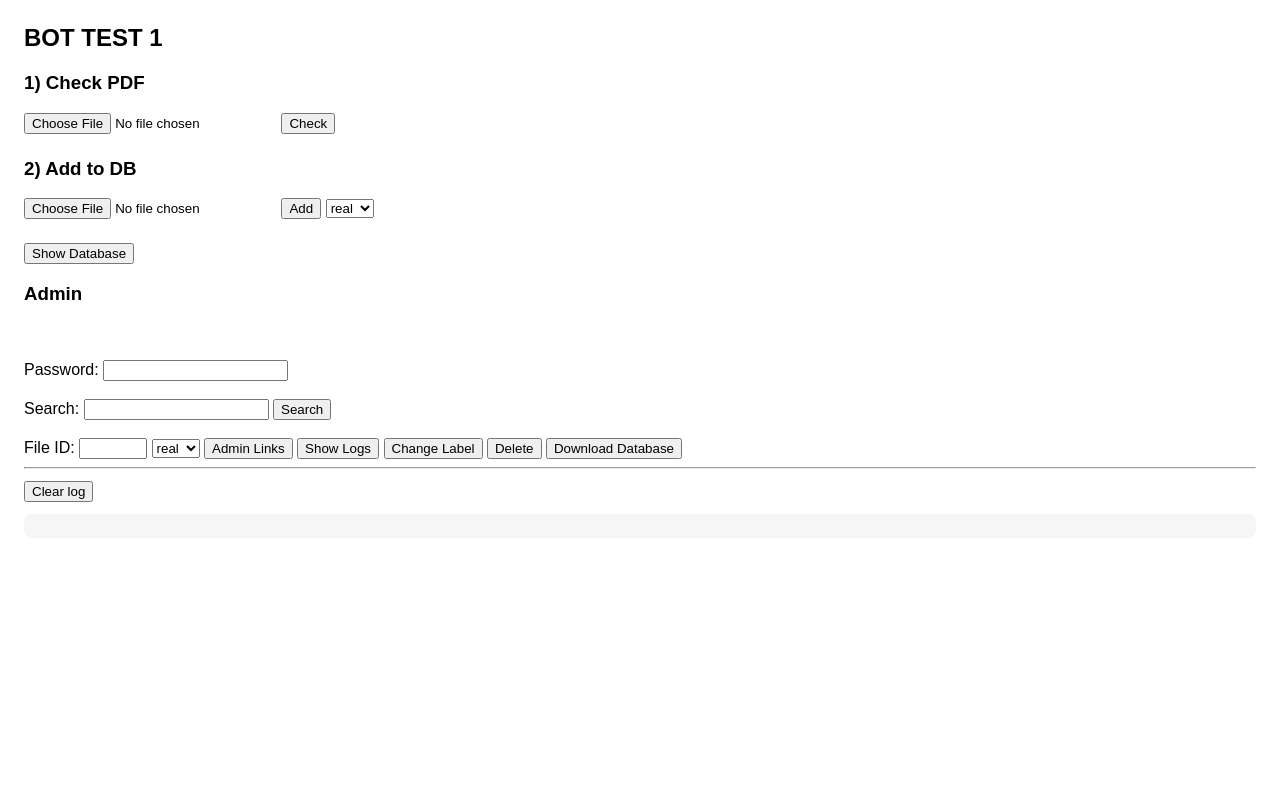
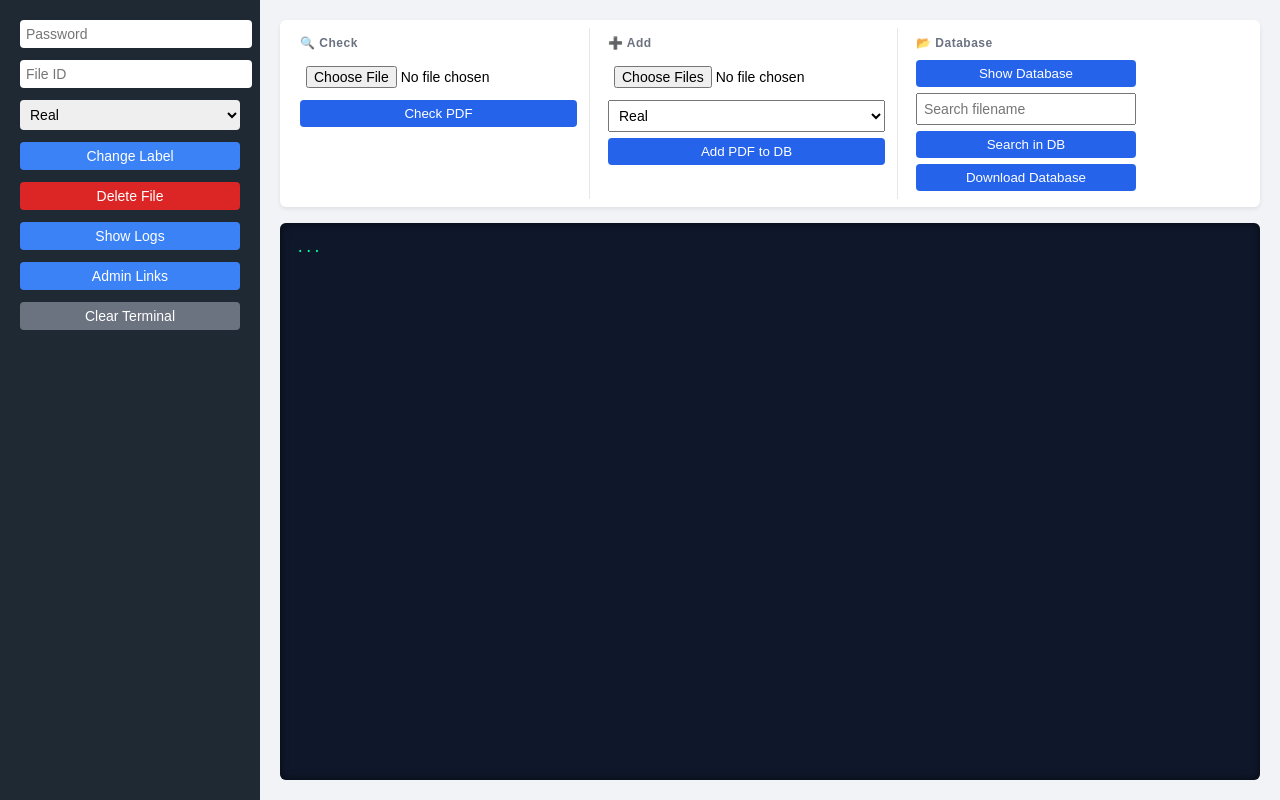
Before and after one commit to ByPro8/PDF-BOT, a FastAPI app: page / in a window 1280 px wide. Run offline with FastAPI, Linux system fonts and the light colour scheme.

Commit message:
interface refactoring

```diff
--- a/templates/index.html
+++ b/templates/index.html
@@ -1,126 +1,296 @@
 <!doctype html>
-<html>
+<html lang="en">
 
 <head>
   <meta charset="utf-8">
-  <title>PDF Check</title>
+  <title>Suck My PDF</title>
+
   <style>
+    body {
+      margin: 0;
+      font-family: Arial, sans-serif;
+      background: #f1f3f6;
+    }
+
+    /* ---------- LAYOUT ---------- */
+
+    .app {
+      display: grid;
+      grid-template-columns: 260px 1fr;
+      height: 100vh;
+    }
+
+    /* ---------- SIDEBAR ---------- */
+
+    .sidebar {
+      background: #1f2933;
+      color: white;
+      padding: 20px;
+      display: flex;
+      flex-direction: column;
+      gap: 12px;
+    }
+
+    .sidebar h2 {
+      margin: 0 0 12px 0;
+      text-align: center;
+      font-size: 20px;
+    }
+
+    .sidebar input,
+    .sidebar select,
+    .sidebar button {
+      width: 100%;
+      padding: 6px;
+      font-size: 14px;
+    }
+
+    .sidebar input,
+    .sidebar select {
+      border-radius: 4px;
+      border: none;
+    }
+
+    .sidebar button {
+      background: #3b82f6;
+      border: none;
+      border-radius: 4px;
+      color: white;
+      cursor: pointer;
+    }
+
+    .sidebar button:hover {
+      background: #2563eb;
+    }
+
+    .sidebar button.red {
+      background: #dc2626;
+    }
+
+    .sidebar button.red:hover {
+      background: #b91c1c;
+    }
+
+    .sidebar button.gray {
+      background: #6b7280;
+    }
+
+    .sidebar button.gray:hover {
+      background: #4b5563;
+    }
+
+    /* ---------- MAIN ---------- */
+
+    .main {
+      padding: 20px;
+      display: flex;
+      flex-direction: column;
+      gap: 16px;
+    }
+
+    /* ---------- TOP BAR ---------- */
+
+    .topbar {
+      background: white;
+      border-radius: 6px;
+      padding: 8px;
+      display: flex;
+      gap: 6px;
+      align-items: stretch;
+      overflow-x: auto;
+      box-shadow: 0 2px 4px rgba(0, 0, 0, 0.08);
+    }
+
+    .topbar input,
+    .topbar select {
+      padding: 6px;
+      font-size: 14px;
+    }
+
+    .topbar button {
+      padding: 6px 12px;
+      background: #2563eb;
+      color: white;
+      border: none;
+      border-radius: 4px;
+      cursor: pointer;
+    }
+
+    .topbar button:hover {
+      background: #1d4ed8;
+    }
+
+    /* ---------- TERMINAL ---------- */
+
+    .terminal {
+      flex: 1;
+      background: #0f172a;
+      color: #00ff9c;
+      padding: 16px;
+      border-radius: 6px;
+      overflow-y: auto;
+      font-family: Consolas, monospace;
+      font-size: 14px;
+      box-shadow: inset 0 0 8px rgba(0, 0, 0, 0.6);
+    }
+
+    /* ---------- BUTTON ---------- */
+
     .open-btn {
       display: inline-block;
       padding: 4px 10px;
-      background: #007bff;
+      background: #22c55e;
       color: white;
       border-radius: 4px;
       text-decoration: none;
       font-size: 12px;
-      margin: 4px 0;
+      margin-top: 6px;
     }
 
     .open-btn:hover {
-      background: #0056b3;
+      background: #16a34a;
+    }
+
+    /* ----- TOPBAR BLOCKS ----- */
+
+    .block {
+      display: flex;
+      flex-direction: column;
+      gap: 6px;
+      padding: 8px 12px;
+      border-right: 1px solid #e5e7eb;
+      min-width: 220px;
+    }
+
+    .block:last-child {
+      border-right: none;
+    }
+
+    .title {
+      font-size: 12px;
+      color: #6b7280;
+      font-weight: bold;
+      letter-spacing: 0.5px;
+      margin-bottom: 4px;
     }
   </style>
 </head>
 
-<body style="font-family:Arial;margin:24px">
 
-  <h2> BOT TEST 1</h2>
+<body>
 
-  <!-- -------- CHECK -------- -->
+  <div class="app">
 
-  <h3>1) Check PDF</h3>
+    <!-- ================= SIDEBAR ================= -->
 
-  <input id="checkFile" type="file" accept="application/pdf">
-  <button onclick="checkPdf()">Check</button>
+    <div class="sidebar">
 
+      <input id="adminPass" type="password" placeholder="Password">
 
-  <!-- -------- ADD -------- -->
+      <input id="fileId" placeholder="File ID">
 
-  <h3 style="margin-top:24px">2) Add to DB</h3>
-
-
-
-  <input id="addFile" type="file" accept="application/pdf">
-  <button onclick="addPdf()">Add</button>
-  <select id="label">
-    <option value="real">real</option>
-    <option value="fake">fake</option>
+      <select id="newLabel">
+        <option value="real">Real</option>
+        <option value="fake">Fake</option>
       </select>
 
+      <button onclick="updateLabel()">Change Label</button>
 
-  <!-- -------- CONTROLS -------- -->
+      <button class="red" onclick="deleteFile()">Delete File</button>
 
-  <div style="margin-top:24px">
+      <button onclick="loadAdminLogs()">Show Logs</button>
 
+      <button onclick="showAdminLinks()">Admin Links</button>
 
-
-    <button onclick="loadDB()">Show Database</button>
+      <button class="gray" onclick="clearLog()">Clear Terminal</button>
 
     </div>
 
 
-  <!-- -------- OUTPUT -------- -->
-  <h3>Admin</h3>
+    <!-- ================= MAIN ================= -->
 
-  <br><br>
-  Password:
-  <input id="adminPass" type="password">
+    <div class="main">
 
-  <br><br>
 
-  Search:
-  <input id="searchBox">
-  <button onclick="searchDB()">Search</button>
+      <!-- ---------- TOP BAR ---------- -->
 
-  <br><br>
+      <div class="topbar">
 
-  File ID:
-  <input id="fileId" style="width:60px">
 
-  <select id="newLabel">
-    <option value="real">real</option>
-    <option value="fake">fake</option>
+        <!-- ===== CHECK ===== -->
+        <div class="block">
+
+          <div class="title">🔍 Check</div>
+
+          <input id="checkFile" type="file" accept="application/pdf">
+
+          <button onclick="checkPdf()">Check PDF</button>
+
+        </div>
+
+
+        <!-- ===== ADD ===== -->
+        <div class="block">
+
+          <div class="title">➕ Add</div>
+
+          <input id="addFile" type="file" accept="application/pdf" multiple>
+
+          <select id="label">
+            <option value="real">Real</option>
+            <option value="fake">Fake</option>
           </select>
 
-  <button onclick="showAdminLinks()">Admin Links</button>
-  <button onclick="loadAdminLogs()">Show Logs</button>
-  <button onclick="updateLabel()">Change Label</button>
-  <button onclick="deleteFile()">Delete</button>
-  <button onclick="downloadDB()">Download Database</button>
-  <hr>
+          <button onclick="addPdf()">Add PDF to DB</button>
 
-  <div style="margin-top:12px">
-    <button onclick="clearLog()">Clear log</button>
         </div>
 
-  <pre id="out" style="
-white-space:pre-wrap;
-background:#f6f6f6;
-padding:12px;
-border-radius:8px;
-margin-top:12px;
-">
-</pre>
+
+        <!-- ===== DATABASE ===== -->
+        <div class="block">
+
+          <div class="title">📂 Database</div>
+
+          <button onclick="loadDB()">Show Database</button>
+
+          <input id="searchBox" placeholder="Search filename">
+
+          <button onclick="searchDB()">Search in DB</button>
+
+          <button onclick="downloadDB()">Download Database</button>
+
+        </div>
 
 
-  <!-- -------- SCRIPT -------- -->
+      </div>
 
+
+      <!-- ---------- TERMINAL ---------- -->
+
+      <div id="out" class="terminal">
+        ...
+      </div>
+
+
+    </div>
+
+  </div>
+
+</body>
 <script>
 
   const outEl = document.getElementById("out");
 
-    const show = (text) => {
-      outEl.textContent = text;
+  const show = (t) => {
+    outEl.textContent = t;
   };
 
-
   function clearLog() {
-      outEl.textContent = "";
+    show("Cleared.");
   }
 
 
-    // ---------------- CHECK ----------------
-
+  // ================= CHECK =================
 
   async function checkPdf() {
 
@@ -131,8 +301,7 @@ margin-top:12px;
       return;
     }
 
-      // Show processing
-      show("⏳ Checking PDF... Please wait");
+    show("⏳ Checking PDF...");
 
     const fd = new FormData();
     fd.append("file", f);
@@ -146,29 +315,20 @@ margin-top:12px;
 
       const j = await r.json();
 
-
-        // ---- MATCH FOUND ----
+      // Match found
       if (j.matched_with) {
 
         const link = location.origin + j.matched_with.url;
 
-          let html = "";
-
-          html += j.message + "<br><br>";
-
-          html += "Matched with:<br>";
-          html += `#${j.matched_with.id} | ${j.matched_with.filename}<br>`;
-          html += `<a href="${link}" target="_blank" class="open-btn">Open PDF</a>`;
-
-          outEl.innerHTML = html;
+        outEl.innerHTML =
+          j.message + "<br><br>" +
+          `#${j.matched_with.id} | ${j.matched_with.filename}<br>` +
+          `<a class="open-btn" target="_blank" href="${link}">Open PDF</a>`;
 
         return;
       }
 
-
-        // ---- NO MATCH ----
       show(j.message || "Error");
-
 
     } catch {
 
@@ -178,10 +338,7 @@ margin-top:12px;
   }
 
 
-
-
-
-    // ---------------- ADD ----------------
+  // ================= ADD =================
 
   async function addPdf() {
 
@@ -197,8 +354,7 @@ margin-top:12px;
       return;
     }
 
-      // ✅ Show processing
-      show("⏳ Uploading & saving PDF... Please wait");
+    show("⏳ Uploading & saving PDF...");
 
     const fd = new FormData();
     fd.append("label", label);
@@ -214,23 +370,18 @@ margin-top:12px;
       const j = await r.json();
 
 
-        // ---- HANDLE DUPLICATE ----
+      // Duplicate
       if (j.error === "DUPLICATE" && j.existing) {
 
         const link = location.origin + j.existing.url;
 
-          let html = "";
-
-          html += "❌ DUPLICATE NAME: " + j.existing.filename + "<br><br>";
-          html += "Already exists:<br>";
-          html += `#${j.existing.id} | ${j.existing.label.toUpperCase()} | ${j.existing.filename}<br>`;
-          html += `<a href="${link}" target="_blank" class="open-btn">Open PDF</a>`;
-
-          outEl.innerHTML = html;
+        outEl.innerHTML =
+          "❌ DUPLICATE NAME<br><br>" +
+          `#${j.existing.id} | ${j.existing.label.toUpperCase()} | ${j.existing.filename}<br>` +
+          `<a class="open-btn" target="_blank" href="${link}">Open PDF</a>`;
 
       } else {
 
-          // ✅ Normal success / error
         show(j.message || "Error");
 
       }
@@ -241,34 +392,31 @@ margin-top:12px;
 
     }
 
-      // ✅ ALWAYS reset inputs
+    // Reset
     fileInput.value = "";
     labelSelect.value = "real";
     if (passInput) passInput.value = "";
   }
 
 
+  // ================= DATABASE =================
 
-
-
-    // ---------------- DATABASE ----------------
   async function loadDB() {
 
-      // Show loading instantly
-      outEl.innerHTML = "⏳ Loading database...";
+    show("⏳ Loading database...");
 
     try {
 
       const r = await fetch("/files");
 
       if (!r.ok) {
-          throw new Error("Server error");
+        throw new Error();
       }
 
       const list = await r.json();
 
       if (!list.length) {
-          outEl.innerHTML = "📂 Database is empty";
+        show("📂 Database is empty");
         return;
       }
 
@@ -279,30 +427,36 @@ margin-top:12px;
         const link = location.origin + "/open/" + f.id;
 
         html += `#${f.id} | ${f.label.toUpperCase()} | ${f.filename}<br>`;
-          html += `<a href="${link}" target="_blank" class="open-btn">Open PDF</a><br><br>`;
+        html += `<a class="open-btn" target="_blank" href="${link}">Open PDF</a><br><br>`;
 
       });
 
       outEl.innerHTML = html;
 
-      } catch (err) {
+    } catch {
 
-        console.error(err);
-
-        outEl.innerHTML = "❌ Failed to load database";
+      show("❌ Failed to load database");
 
     }
   }
 
 
-    // -------- SEARCH --------
+  // ================= SEARCH =================
 
   async function searchDB() {
 
     const q = document.getElementById("searchBox").value;
 
+    if (!q) {
+      show("❌ Enter search text");
+      return;
+    }
+
+    show("⏳ Searching...");
+
+    try {
+
       const r = await fetch("/search?q=" + encodeURIComponent(q));
-
       const list = await r.json();
 
       if (!list.length) {
@@ -310,33 +464,34 @@ margin-top:12px;
         return;
       }
 
-      let out = "SEARCH RESULTS:\n\n";
+      let html = "<b>🔍 SEARCH RESULTS</b><br><br>";
 
       list.forEach(f => {
 
-        const link =
-          location.origin + "/open/" + f.id;
+        const link = location.origin + "/open/" + f.id;
 
-        out += `#${f.id} | ${f.label} | ${f.filename}\n`;
-        out += `Open: ${link}\n\n`;
+        html += `#${f.id} | ${f.label.toUpperCase()} | ${f.filename}<br>`;
+        html += `<a class="open-btn" target="_blank" href="${link}">Open PDF</a><br><br>`;
 
       });
 
-      show(out);
+      outEl.innerHTML = html;
 
+    } catch {
+
+      show("❌ Search failed");
+
+    }
   }
 
 
-    // -------- LABEL --------
+  // ================= LABEL =================
 
   async function updateLabel() {
 
-      const idInput = document.getElementById("fileId");
-      const passInput = document.getElementById("adminPass");
+    const id = document.getElementById("fileId").value.trim();
+    const pw = document.getElementById("adminPass").value.trim();
     const label = document.getElementById("newLabel").value;
-
-      const id = idInput.value.trim();
-      const pw = passInput.value.trim();
 
     if (!id || isNaN(id)) {
       show("❌ Enter valid file ID");
@@ -347,6 +502,8 @@ margin-top:12px;
       show("❌ Enter admin password");
       return;
     }
+
+    show("⏳ Updating label...");
 
     const fd = new FormData();
 
@@ -371,23 +528,19 @@ margin-top:12px;
 
     }
 
-      passInput.value = "";
+    document.getElementById("adminPass").value = "";
   }
 
 
-    // -------- DELETE --------
+  // ================= DELETE =================
 
   async function deleteFile() {
 
-      const idInput = document.getElementById("fileId");
-      const passInput = document.getElementById("adminPass");
+    const id = document.getElementById("fileId").value.trim();
+    const pw = document.getElementById("adminPass").value.trim();
 
-      const id = idInput.value.trim();
-      const pw = passInput.value.trim();
-
-      // ---- VALIDATION ----
     if (!id || isNaN(id)) {
-        show("❌ Enter a valid file ID number");
+      show("❌ Enter valid file ID");
       return;
     }
 
@@ -395,6 +548,12 @@ margin-top:12px;
       show("❌ Enter admin password");
       return;
     }
+
+    if (!confirm("Are you sure you want to delete this file?")) {
+      return;
+    }
+
+    show("⏳ Deleting...");
 
     const fd = new FormData();
 
@@ -412,37 +571,35 @@ margin-top:12px;
 
       show(j.message || JSON.stringify(j));
 
-      } catch (err) {
+    } catch {
 
-        show("❌ Server error. Check logs.");
+      show("❌ Server error");
 
     }
 
-      // ---- RESET PASSWORD ----
-      passInput.value = "";
+    document.getElementById("adminPass").value = "";
   }
 
 
-
-    // -------- ADMIN LINKS --------
+  // ================= ADMIN =================
 
   function showAdminLinks() {
 
-      let out = "ADMIN COMMANDS:\n\n";
-
-      out += location.origin + "/admin/reset_db\n";
-      out += location.origin + "/admin/logs\n";
-
-      show(out);
+    show(
+      "ADMIN LINKS\n\n" +
+      location.origin + "/admin/reset_db\n" +
+      location.origin + "/admin/logs"
+    );
   }
 
 
-    // -------- ADMIN LOGS --------
-
   async function loadAdminLogs() {
 
+    show("⏳ Loading logs...");
+
+    try {
+
       const r = await fetch("/admin/logs");
-
       const list = await r.json();
 
       if (!list.length) {
@@ -450,7 +607,7 @@ margin-top:12px;
         return;
       }
 
-      let out = "ADMIN LOG:\n\n";
+      let out = "ADMIN LOGS\n\n";
 
       list.forEach(l => {
 
@@ -466,21 +623,22 @@ margin-top:12px;
 
       show(out);
 
+    } catch {
+
+      show("❌ Failed to load logs");
+
+    }
   }
 
-    // -------- DOWNLOAD DATABASE --------
+
+  // ================= DOWNLOAD =================
 
   function downloadDB() {
 
-      const url = location.origin + "/admin/export";
-
-      window.open(url, "_blank");
+    window.open(location.origin + "/admin/export", "_blank");
 
   }
 
-
 </script>
 
-</body>
-
 </html>
```
Also changed, not shown: data/checks.db, 15 other files. Lines whose indentation alone changed are shown as unchanged.
